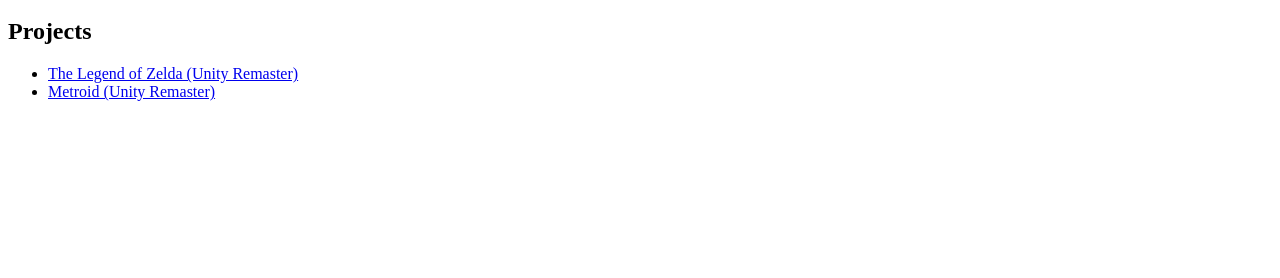
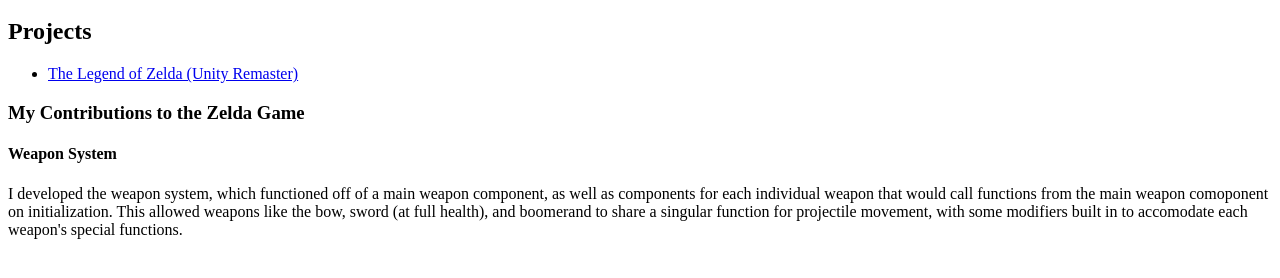
Before and after one commit to levistr1/levistr1.github.io, a plain HTML site: page index.html in a window 1280 px wide. Shown: the part 48-326 px from the top of the page. Drawn offline with Linux system fonts and the light colour scheme.

Commit message:
weapon test commit

```diff
--- a/index.html
+++ b/index.html
@@ -8,8 +8,15 @@
 <!-- TODO: Erase one of these two. Replace the 'href' link below with a link to your WebGL build page. -->
 <ul>
 <li><a href="https://cdn.destructoid.com//ul/317824-zelda%20memes.jpg">The Legend of Zelda (Unity Remaster)</a></li>
-<li><a href="https://pre00.deviantart.net/4fa1/th/pre/i/2010/254/0/4/chibi_metroid_by_freak_sider-d2yhe9u.png">Metroid (Unity Remaster)</a></li>
 </ul>
 
+<h3>My Contributions to the Zelda Game</h3>
+
+<h4>Weapon System</h4>
+<p>I developed the weapon system, which functioned off of a main weapon component, as well as components
+    for each individual weapon that would call functions from the main weapon comoponent on initialization.
+    This allowed weapons like the bow, sword (at full health), and boomerand to share a singular function for
+    projectile movement, with some modifiers built in to accomodate each weapon's special functions.
+</p>
 <!-- TIP: Rename this file "index.html", and it will become the default landing page whenever someone navigates their browser to your domain. -->
 </html>
```
